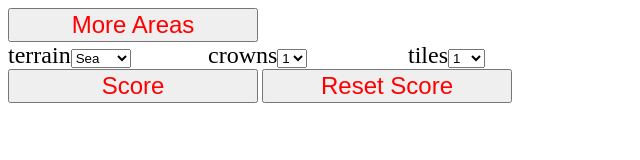
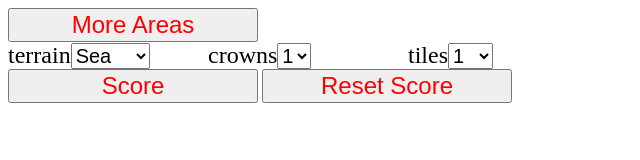
Before and after one commit to pansonic2/kingdomino, a plain HTML site: page index.html in a window 1280 px wide. Both pictures are taken after a click on the button "More Areas". Shown: the whole page, without its empty margins (0-640 px from the left). Drawn offline with nearby package versions, Linux system fonts and the light colour scheme.

Commit message:
Update style.css

```diff
--- a/css/style.css
+++ b/css/style.css
@@ -14,6 +14,12 @@ display: inline-block;
 font-size: 24px;
 width:200px;
      }
+
+select {
+  display:inline-block;
+    font-size: 20px;
+
+
 #showscore {
   font-size: 24px;
   color: blue;
```
